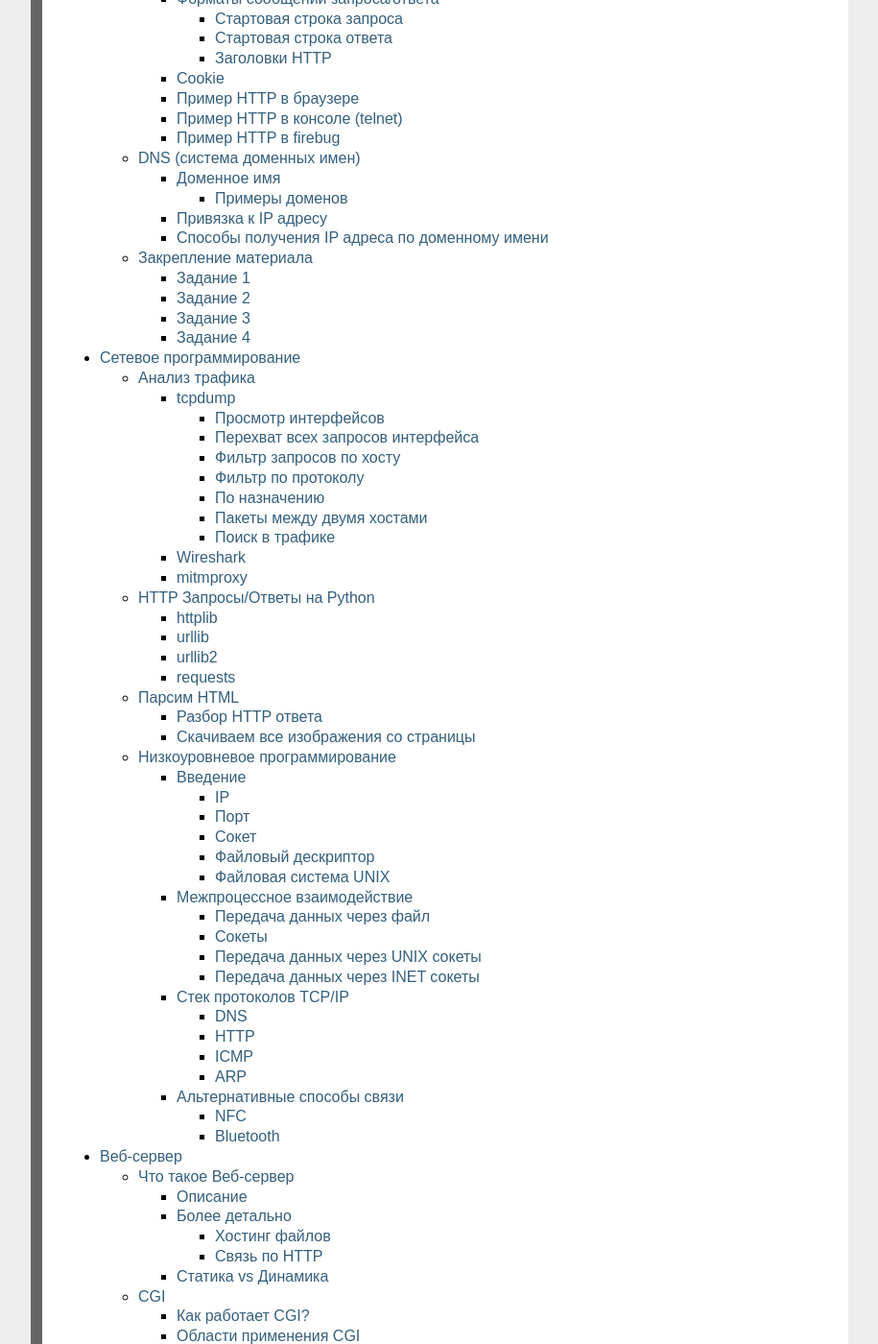
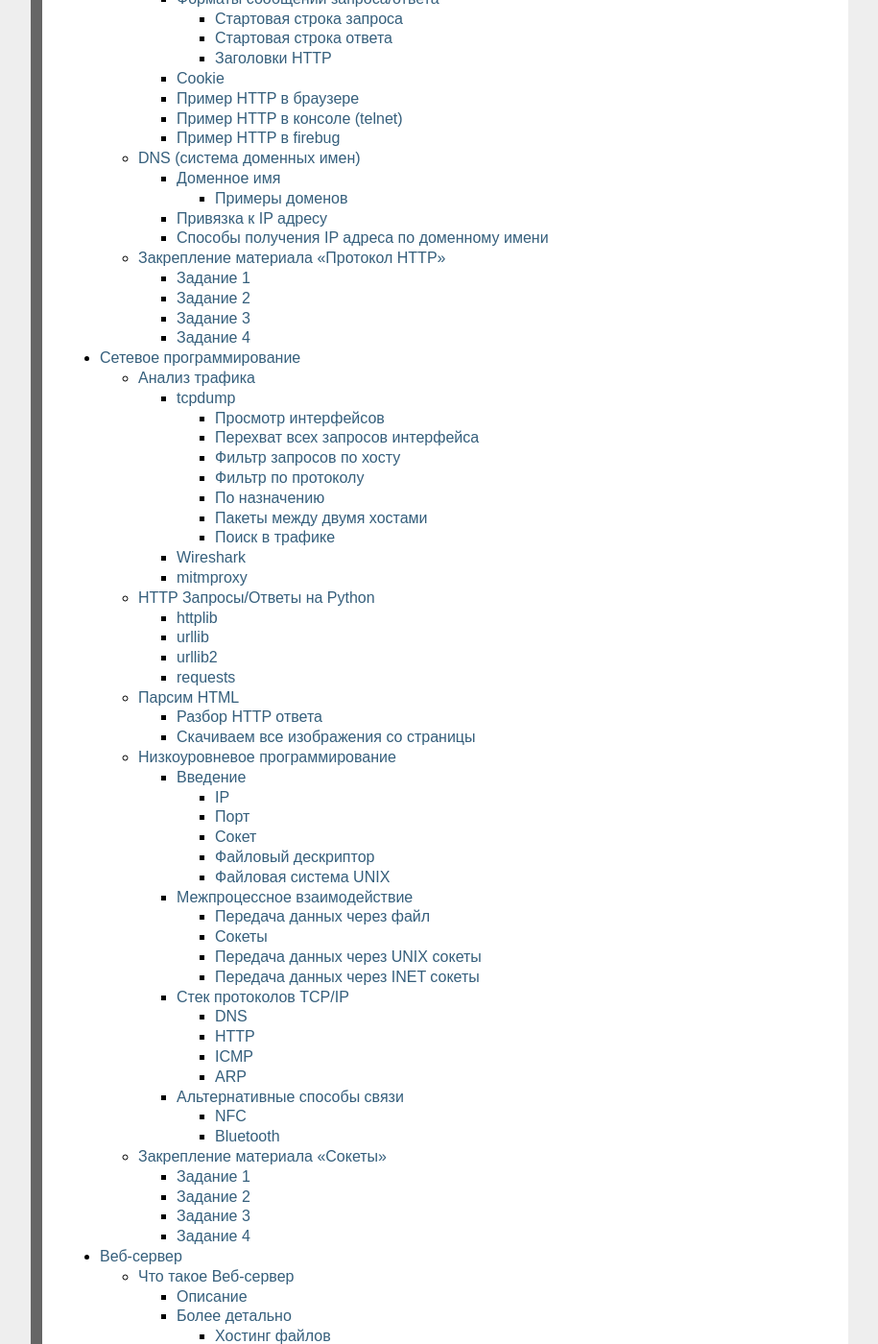
Before and after one commit to ustu/lectures.www, a Sphinx documentation site: the page built from docs/index.rst, in a window 1280 px wide and 1400 px high, scrolled down 2228 px. Shown: the whole window at 96% size, without its empty margins (186-1101 px from the left). Built offline with Sphinx 7.4.7, drawn with Linux system fonts in a browser that asks for light colours.

Commit message:
Добавил ДЗ2

```diff
--- a/docs/net/_checkpoint.rst
+++ b/docs/net/_checkpoint.rst
@@ -1,5 +1,7 @@
-Закрепление материала
-=====================
+.. _dz1:
+
+Закрепление материала "Протокол HTTP"
+=====================================
 
 .. seealso::
 
--- /dev/null
+++ b/docs/www.sync/1.net/_checkpoint.rst
@@ -0,0 +1,36 @@
+Закрепление материала "Сокеты"
+==============================
+
+Реализовать задания из :ref:`dz1`
+
+Задание 1
+---------
+
+.. note::
+
+   Оформить в виде репозитария на github.
+
+* Написать socket сервер который отдает статикой файлы по HTTP при обращении по IP адресу.
+
+Задание 2
+---------
+
+.. note::
+
+   Оформить в виде заметок на сервисе `Gist` от `GitHub`.
+
+Реализовать HTTP запросы при помощи модуля ``socket``.
+
+Задание 3
+---------
+
+.. note::
+
+   Оформить в виде заметок на сервисе `Gist` от `GitHub`.
+
+Реализовать HTTP запросы при помощи модуля ``socket``.
+
+Задание 4
+---------
+
+Делать на сокетах не надо.
--- a/docs/www.sync/1.net/index.rst
+++ b/docs/www.sync/1.net/index.rst
@@ -18,3 +18,4 @@
     requests.rst
     xhtml.rst
     low-level/index.rst
+    _checkpoint.rst
```
